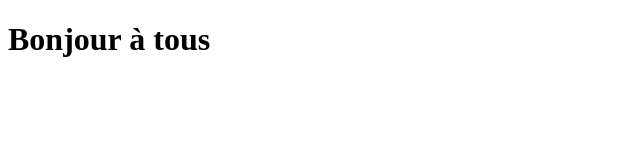
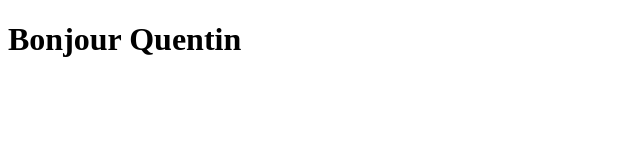
Before and after one commit to jimistay/GitProject, a plain HTML site: page index.html in a window 1280 px wide. Shown: the full height of the page, 0-640 px from the left. Drawn offline with Linux system fonts and the light colour scheme.

Commit message:
page Quentin

```diff
--- a/index.html
+++ b/index.html
@@ -7,6 +7,6 @@
     <title>Document</title>
 </head>
 <body>
-    <h1>Bonjour à tous</h1>
+    <h1>Bonjour Quentin</h1>
 </body>
 </html>
```
